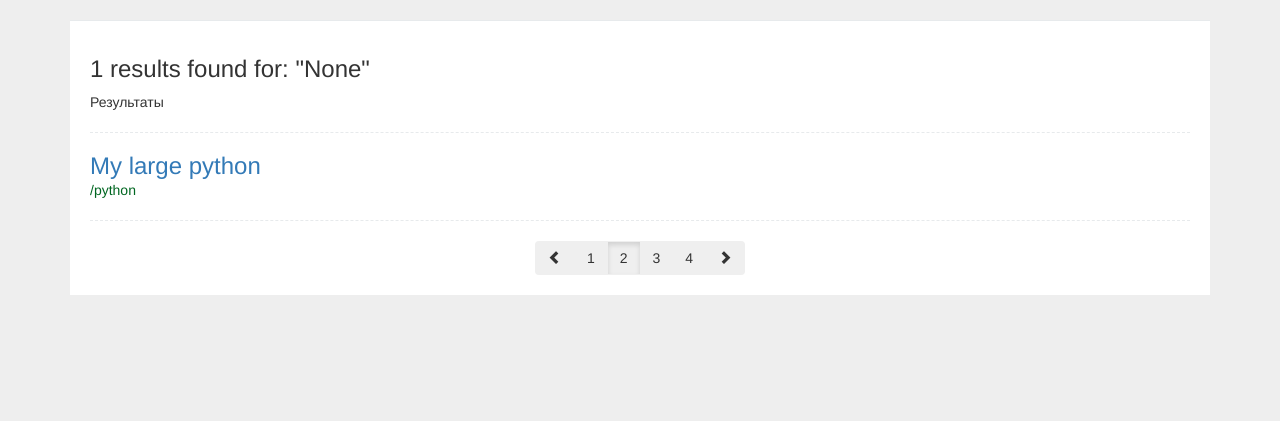
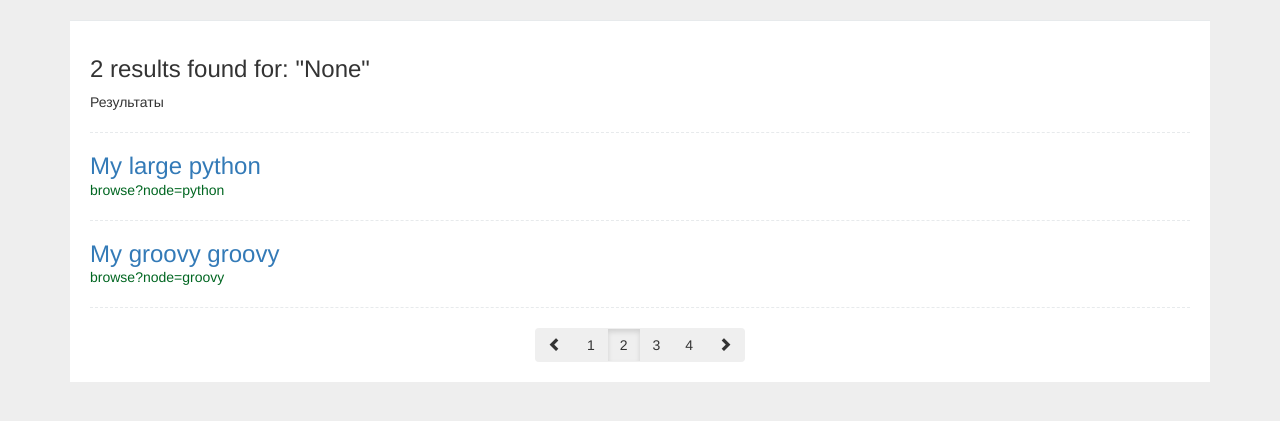
Before and after one commit to agkuznetsov/kg-polymus, a Flask app: page /search in a window 1280 px wide. Shown: the part 52-473 px from the top of the page. Run offline with Flask 2, Linux system fonts and the light colour scheme; some libraries are stand-ins or nearby versions.

Commit message:
взаимодействие search и browse

```diff
--- a/web/app.py
+++ b/web/app.py
@@ -13,7 +13,8 @@
     search = dict(
         query=query,
         results = [
-            dict(url='/python', title='My large python')
+            dict(url='browse?node=python', title='My large python'),
+            dict(url='browse?node=groovy', title='My groovy groovy'),
         ]
     )
 
@@ -23,9 +24,11 @@
     return render_template('search.html', search=search)
 
 
-@app.route('/browse')
+@app.route('/browse', methods=['GET'])
 def browse():
-    return render_template('browse.html')
+    node = request.args.get('node')
+
+    return render_template('browse.html', node=node)
 
 
 @app.route('/')
--- a/web/templates/browse.html
+++ b/web/templates/browse.html
@@ -233,7 +233,7 @@
 
 
 <div id="module" class="container">
-<h3>Текст статьи</h3>
+<h3>Текст статьи  {{ node }}</h3>
 <p class="collapse" id="collapseExample" aria-expanded="false">
     Bacon ipsum dolor amet doner picanha tri-tip biltong leberkas salami meatball tongue filet mignon landjaeger tail. Kielbasa salami tenderloin picanha spare ribs, beef ribs strip steak jerky cow. Pork chop chicken ham hock beef ribs turkey jerky. Shoulder beef capicola doner, tongue tail sausage short ribs andouille. Rump frankfurter landjaeger t-bone, kielbasa doner ham hock shankle venison. Cupim capicola kielbasa t-bone, ball tip chicken andouille venison pork chop doner bacon beef ribs kevin shankle. Short loin leberkas tenderloin ground round shank, brisket strip steak ham hock ham.
 </p>
```
